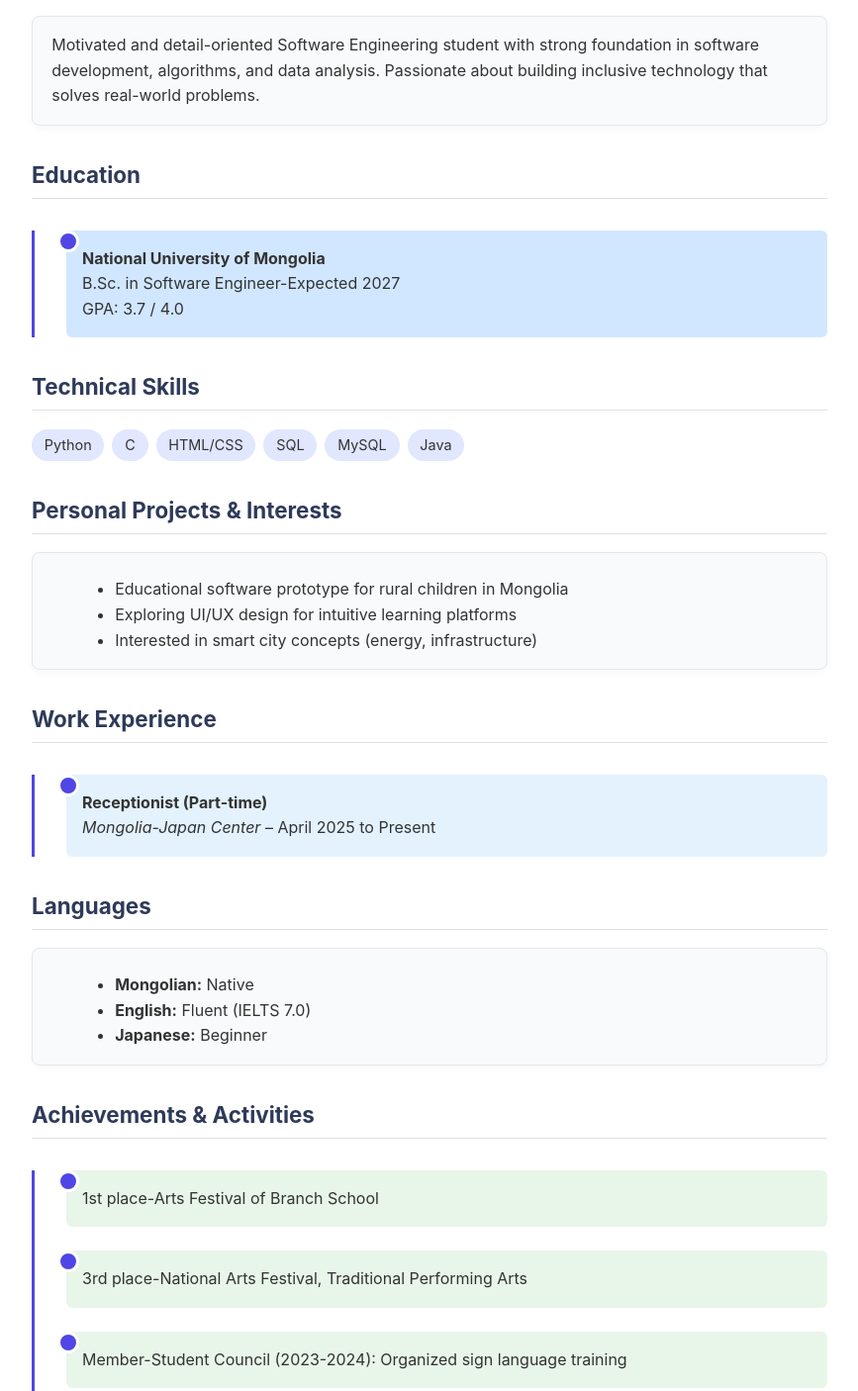
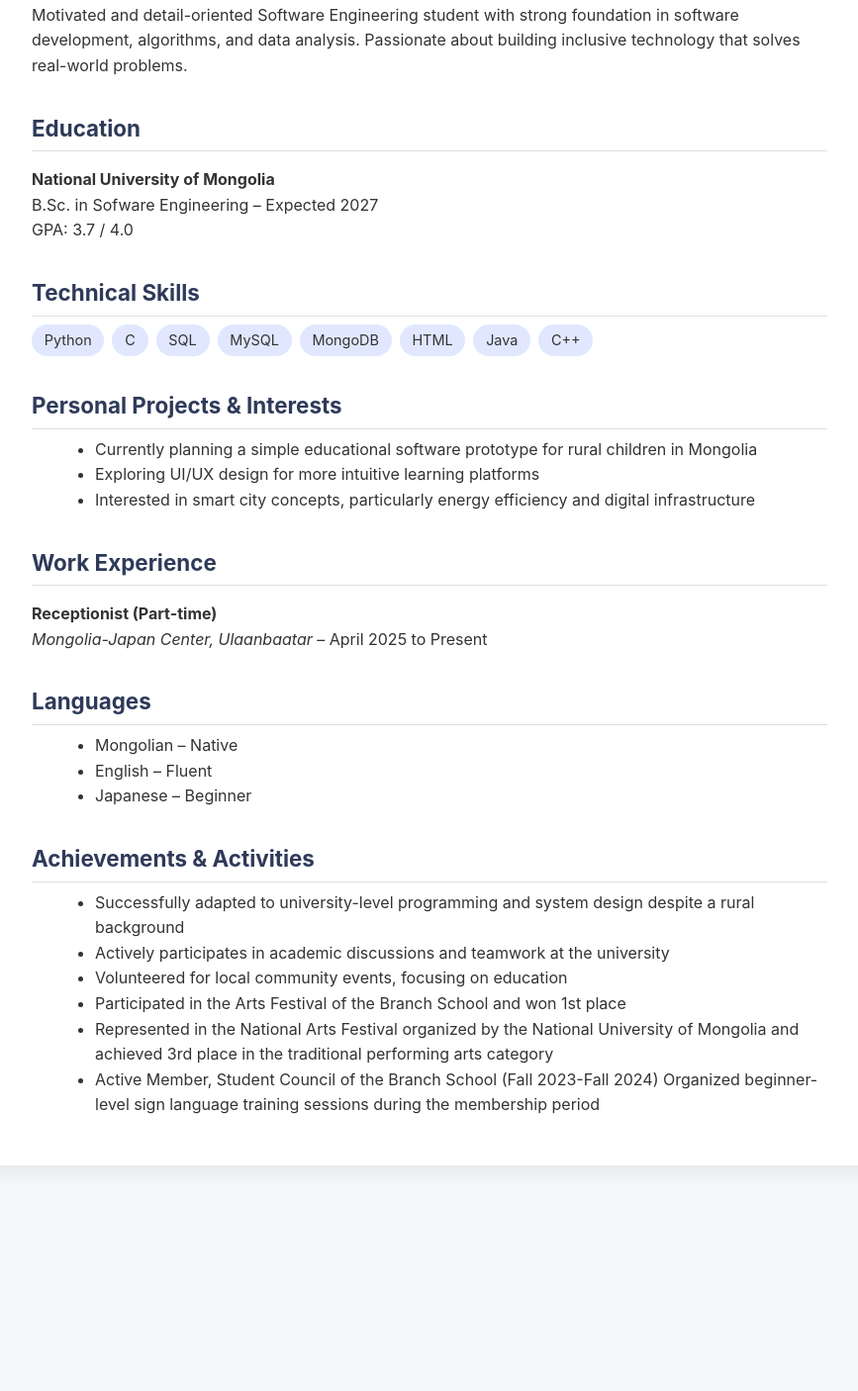
Before and after one commit to seruliana/portfolio, a plain HTML site: page index.html in a window 1280 px wide. Shown: the part 450-1856 px from the top of the page at 99% size, without its empty margins (206-1073 px from the left). After the commit the page ends 1676 px from the top, so only its background shows below. Drawn offline with Linux system fonts and the light colour scheme.

Commit message:
Updated index page 6

```diff
--- a/index.html
+++ b/index.html
@@ -3,7 +3,7 @@
 <head>
   <meta charset="UTF-8" />
   <meta name="viewport" content="width=device-width, initial-scale=1.0" />
-  <title>CV - Saruulchimeg Tserendorj</title>
+  <title>Professional CV - Saruulchimeg Tserendorj</title>
   <style>
     * {
       box-sizing: border-box;
@@ -26,20 +26,20 @@
       box-shadow: 0 4px 20px rgba(0,0,0,0.08);
     }
 
-    h1, h2 {
+    h1, h2, h3 {
+      margin-bottom: 0.5rem;
       color: #2e3a59;
     }
 
     h1 {
       font-size: 2.5rem;
-      text-align: center;
     }
 
     h2 {
+      margin-top: 2rem;
       font-size: 1.4rem;
       border-bottom: 1px solid #e0e0e0;
       padding-bottom: 0.3rem;
-      margin-top: 2rem;
     }
 
     .header {
@@ -58,6 +58,7 @@
     }
 
     .contact-info {
+      margin-top: 0.5rem;
       font-size: 0.95rem;
       color: #555;
     }
@@ -84,55 +85,6 @@
       font-size: 0.9rem;
     }
 
-    .card {
-      background-color: #f9fafb;
-      border: 1px solid #e5e7eb;
-      border-radius: 8px;
-      padding: 1rem 1.2rem;
-      margin-bottom: 1rem;
-      box-shadow: 0 2px 8px rgba(0,0,0,0.04);
-    }
-
-    .timeline {
-      position: relative;
-      margin: 2rem 0;
-      padding-left: 2rem;
-      border-left: 3px solid #4f46e5;
-    }
-
-    .timeline-item {
-      position: relative;
-      margin-bottom: 1.5rem;
-      background-color: #e8efff; /* Added background color */
-      padding: 1rem;
-      border-radius: 6px;
-    }
-
-    .timeline-item::before {
-      content: "";
-      position: absolute;
-      left: -9px;
-      top: 0;
-      width: 16px;
-      height: 16px;
-      background-color: #4f46e5;
-      border-radius: 50%;
-      border: 3px solid white;
-    }
-
-    /* Different background for education and work experience */
-    .education .timeline-item {
-      background-color: #d1e7ff;
-    }
-
-    .work-experience .timeline-item {
-      background-color: #e3f2fd;
-    }
-
-    .achievements .timeline-item {
-      background-color: #e8f5e9;
-    }
-
     @media (max-width: 600px) {
       .container {
         padding: 1.5rem;
@@ -156,20 +108,17 @@
 
     <div class="section">
       <h2>Professional Summary</h2>
-      <div class="card">
+      <p>
         Motivated and detail-oriented Software Engineering student with strong foundation in software development, algorithms, and data analysis. Passionate about building inclusive technology that solves real-world problems.
-      </div>
+      </p>
     </div>
 
-    <div class="section education">
+    <div class="section">
       <h2>Education</h2>
-      <div class="timeline">
-        <div class="timeline-item">
-          <strong>National University of Mongolia</strong><br/>
-          B.Sc. in Software Engineer-Expected 2027<br />
-          GPA: 3.7 / 4.0
-        </div>
-      </div>
+      <p><strong>National University of Mongolia</strong><br />
+        B.Sc. in Sofware Engineering – Expected 2027<br />
+        GPA: 3.7 / 4.0
+      </p>
     </div>
 
     <div class="section">
@@ -177,53 +126,50 @@
       <div class="skills-grid">
         <div class="skill">Python</div>
         <div class="skill">C</div>
-        <div class="skill">HTML/CSS</div>
         <div class="skill">SQL</div>
         <div class="skill">MySQL</div>
+        <div class="skill">MongoDB</div>
+        <div class="skill">HTML</div>
         <div class="skill">Java</div>
+        <div class="skill">C++</div>
       </div>
     </div>
 
     <div class="section">
       <h2>Personal Projects & Interests</h2>
-      <div class="card">
-        <ul>
-          <li>Educational software prototype for rural children in Mongolia</li>
-          <li>Exploring UI/UX design for intuitive learning platforms</li>
-          <li>Interested in smart city concepts (energy, infrastructure)</li>
-        </ul>
-      </div>
+      <ul>
+        <li>Currently planning a simple educational software prototype for rural children in Mongolia</li>
+        <li>Exploring UI/UX design for more intuitive learning platforms</li>
+        <li>Interested in smart city concepts, particularly energy efficiency and digital infrastructure</li>
+      </ul>
     </div>
 
-    <div class="section work-experience">
+    <div class="section">
       <h2>Work Experience</h2>
-      <div class="timeline">
-        <div class="timeline-item">
-          <strong>Receptionist (Part-time)</strong><br />
-          <em>Mongolia-Japan Center</em> – April 2025 to Present
-        </div>
-      </div>
+      <p><strong>Receptionist (Part-time)</strong><br />
+        <em>Mongolia-Japan Center, Ulaanbaatar</em> – April 2025 to Present
+      </p>
     </div>
 
     <div class="section">
       <h2>Languages</h2>
-      <div class="card">
-        <ul>
-          <li><strong>Mongolian:</strong> Native</li>
-          <li><strong>English:</strong> Fluent (IELTS 7.0)</li>
-          <li><strong>Japanese:</strong> Beginner</li>
-        </ul>
-      </div>
+      <ul>
+        <li>Mongolian – Native</li>
+        <li>English – Fluent</li>
+        <li>Japanese – Beginner</li>
+      </ul>
     </div>
 
-    <div class="section achievements">
+    <div class="section">
       <h2>Achievements & Activities</h2>
-      <div class="timeline">
-        <div class="timeline-item">1st place-Arts Festival of Branch School</div>
-        <div class="timeline-item">3rd place-National Arts Festival, Traditional Performing Arts</div>
-        <div class="timeline-item">Member-Student Council (2023-2024): Organized sign language training</div>
-        <div class="timeline-item">Community Volunteer-Education events</div>
-      </div>
+      <ul>
+        <li>Successfully adapted to university-level programming and system design despite a rural background</li>
+        <li>Actively participates in academic discussions and teamwork at the university</li>
+        <li>Volunteered for local community events, focusing on education</li>
+        <li>Participated in the Arts Festival of the Branch School and won 1st place</li>
+        <li>Represented in the National Arts Festival organized by the National University of Mongolia and achieved 3rd place in the traditional performing arts category</li>
+        <li>Active Member, Student Council of the Branch School (Fall 2023-Fall 2024) Organized beginner-level sign language training sessions during the membership period</li>
+      </ul>
     </div>
   </div>
 </body>
```
